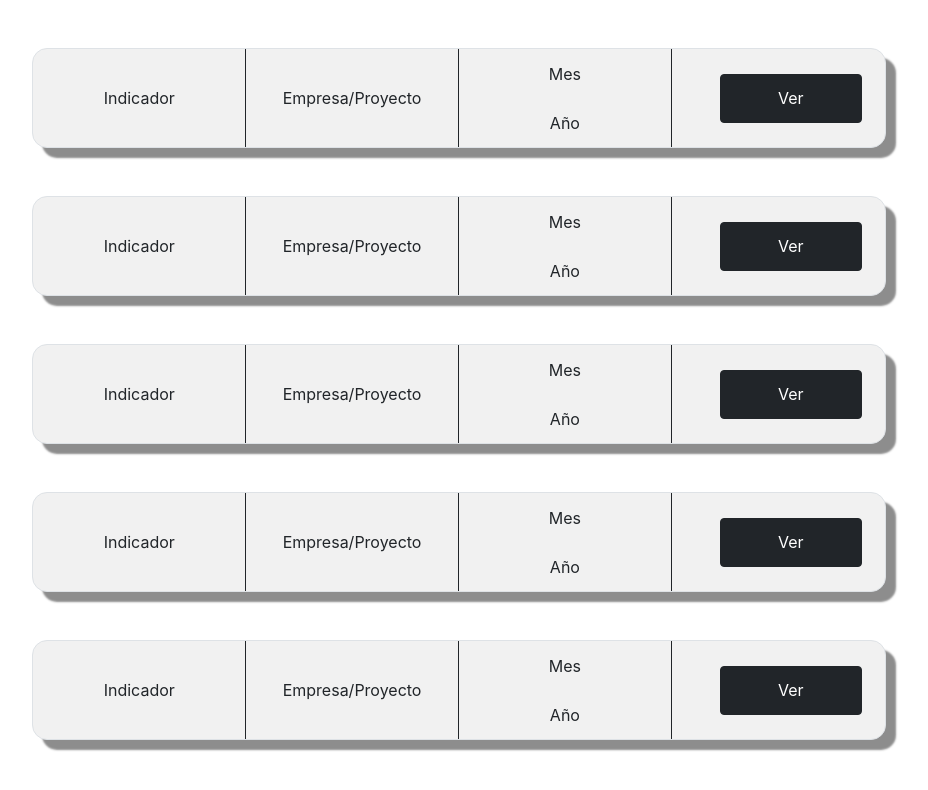
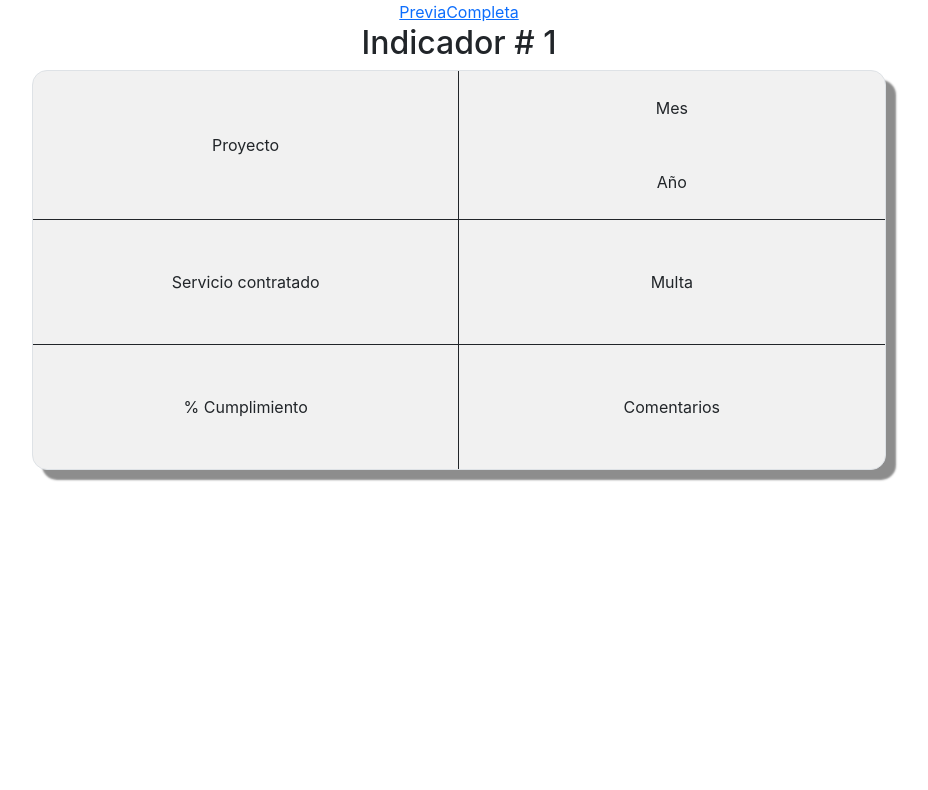
Before and after one commit to crst017/DW-UTP-CICLO4, a React (Create React App) app: page /completa in a window 1280 px wide. Shown: the top 790 px of the page, without its empty margins (181-1109 px from the left). Built offline with nearby package versions, Linux system fonts and the light colour scheme.

Commit message:
crear componente, vista completa indicadores

```diff
--- a/package.json
+++ b/package.json
@@ -9,8 +9,10 @@
     "@testing-library/user-event": "^12.1.10",
     "bootstrap": "^5.0.2",
     "gh-pages": "^3.2.3",
+    "history": "^5.0.0",
     "react": "^17.0.2",
     "react-dom": "^17.0.2",
+    "react-router-dom": "^5.2.0",
     "react-scripts": "4.0.3",
     "web-vitals": "^1.0.1"
   },
--- a/src/App.jsx
+++ b/src/App.jsx
@@ -1,14 +1,19 @@
 import './App.css';
 import IndicadorVistaPrevia from './components/IndicadorVistaPrevia';
+import IndicadorVistaCompleta from './components/IndicadorVistaCompleta';
+import { BrowserRouter as Router, Link, Route, Switch} from 'react-router-dom'
 
 function App() {
   return (
     <div className="App">
-      <IndicadorVistaPrevia></IndicadorVistaPrevia>
-      <IndicadorVistaPrevia></IndicadorVistaPrevia>
-      <IndicadorVistaPrevia></IndicadorVistaPrevia>
-      <IndicadorVistaPrevia></IndicadorVistaPrevia>
-      <IndicadorVistaPrevia></IndicadorVistaPrevia>
+      <Router>
+        <Link to='/previa'>Previa</Link>
+        <Link to='/completa'>Completa</Link>
+        <Switch>
+          <Route path="/previa" component={IndicadorVistaPrevia}/>
+          <Route path="/completa" component={IndicadorVistaCompleta}/>
+        </Switch>
+      </Router>
     </div>
   );
 }
--- /dev/null
+++ b/src/components/IndicadorVistaCompleta.css
@@ -0,0 +1,20 @@
+.completa {
+    height: 400px;
+    flex-wrap: wrap;
+}
+
+.completa div {
+    width: 50%;
+    display: flex;
+    align-items: center;
+    justify-content: center;
+}
+
+.completa .fecha{
+    display: flex;
+    flex-direction: column;
+}
+
+.completa .fecha span {
+    height: 50%;
+}
--- /dev/null
+++ b/src/components/IndicadorVistaCompleta.jsx
@@ -0,0 +1,23 @@
+import React from 'react'
+import './IndicadorVistaCompleta.css'
+
+const IndicadorVistaCompleta = () => {
+    return (
+        <div>
+            <h2 className='d-block text-left'>Indicador # 1</h2>
+            <article className='container-fluid border col-8 g-0 d-flex completa'>
+                <div className='border-end border-bottom border-dark'>Proyecto</div>
+                <div className='fecha border-bottom border-dark'>
+                    <span>Mes</span>
+                    <span>Año</span>
+                </div>
+                <div className='border-end border-bottom border-dark'>Servicio contratado</div>
+                <div className='border-bottom border-dark'>Multa</div>
+                <div className='border-end border-dark'>% Cumplimiento</div>
+                <div>Comentarios</div>
+            </article>
+        </div>
+    )
+}
+
+export default IndicadorVistaCompleta
--- a/src/components/IndicadorVistaPrevia.css
+++ b/src/components/IndicadorVistaPrevia.css
@@ -8,8 +8,11 @@
     border-radius: 15px;
     background-color: #f1f1f1;
     box-shadow: 10px 10px 2px 0px #8d8d8d
+}
 
-}
+/* .container-fluid:hover {
+    box-shadow: 0px 0px 30px 0px #8d8d8d
+} */
 
 span {
     display: flex;
```
Also changed, not shown: 1 other file (tests, documents, lock files or other folders).
